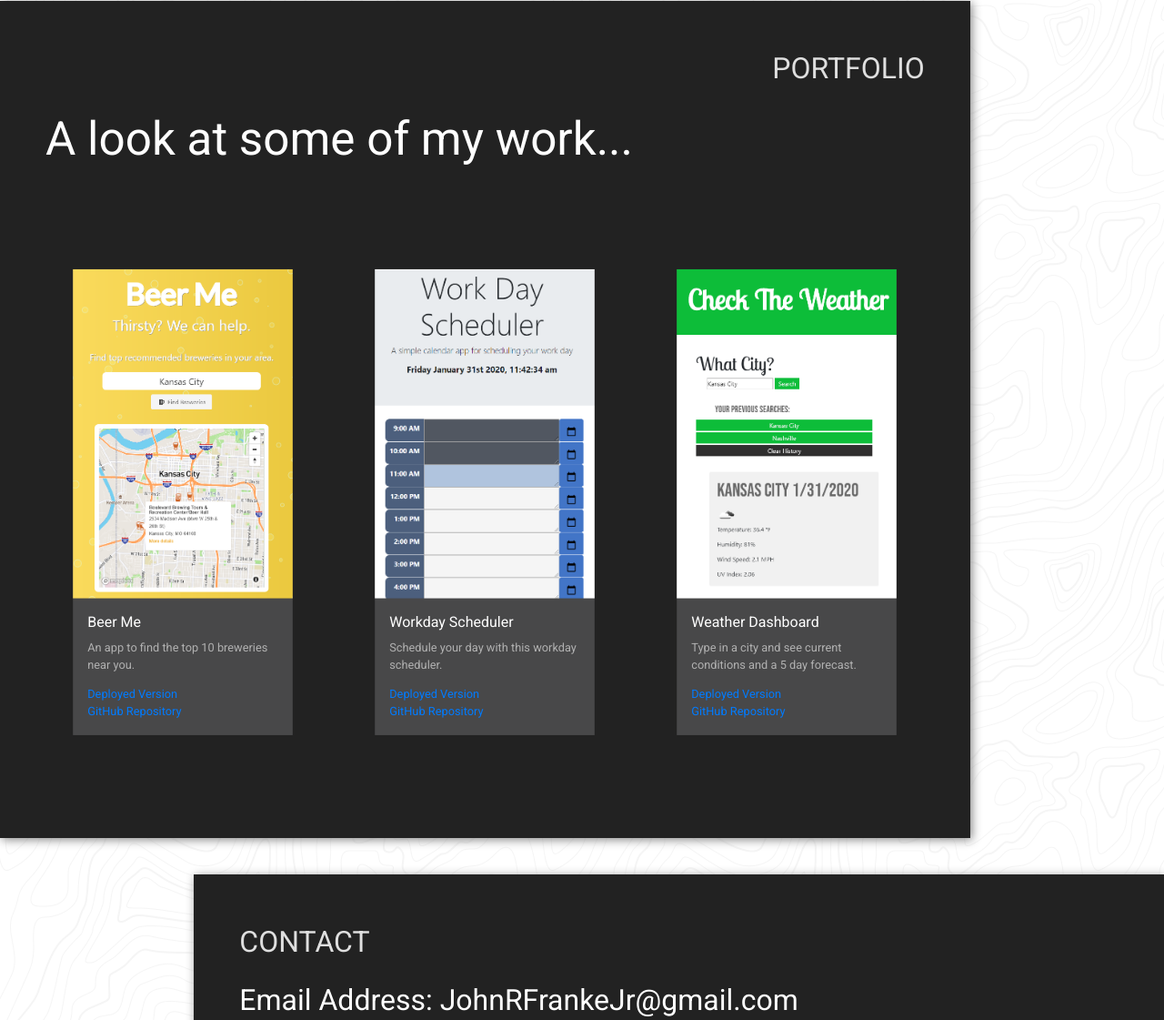
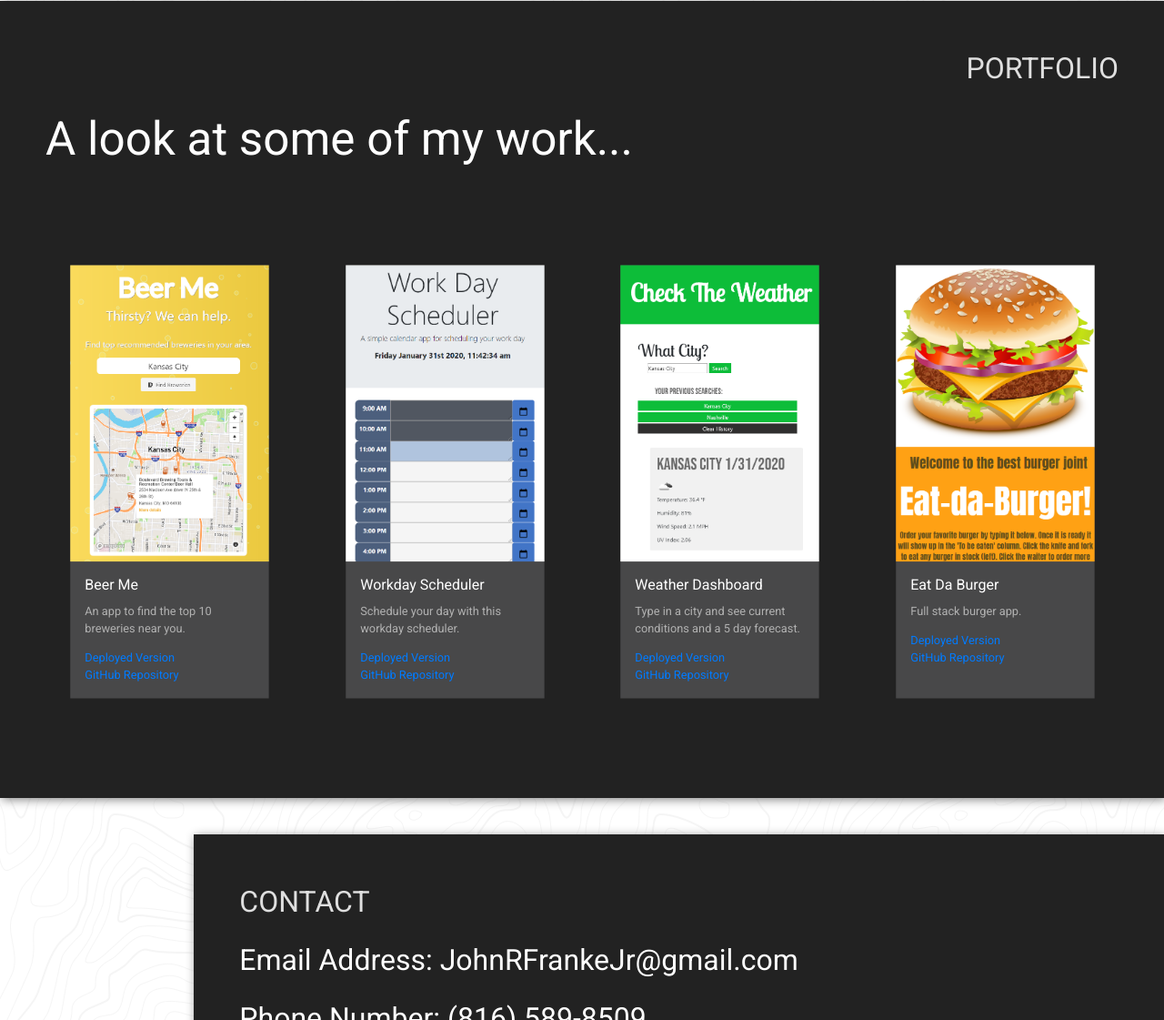
Before and after one commit to johnfranke/johnfranke.github.io, a plain HTML site: page index.html in a window 1280 px wide. Shown: the part 811-1932 px from the top of the page at 91% size. Drawn offline with nearby package versions, Linux system fonts and the light colour scheme.

Commit message:
added Eat-Da-Burger to portfolio

```diff
--- a/index.html
+++ b/index.html
@@ -52,7 +52,7 @@
     </div>
 
     <div class="row col-12 m-0 p-0" id="portfolio-section">
-        <div class="col-md-10 content">
+        <div class="col-md-12 content">
             <p class="title text-right">PORTFOLIO</p>
             <p class="content-bold">A look at some of my work...</p>
             <br>
@@ -87,11 +87,22 @@
                     <a href="https://github.com/johnfranke/Weather-Dashboard" target="_blank">GitHub Repository</a>
                   </div>
                  </div>
+
+              <div class="card">
+                <img src="./port-burger.png" class="card-img-top" alt="Eat Da Burger">
+                <div class="card-body">
+                  <h5 class="card-title">Eat Da Burger</h5>
+                  <p class="card-text">Full stack burger app.</p>
+                  <a class="card-title" href="https://blooming-depths-79016.herokuapp.com/" target="_blank">Deployed Version</a>
+                  <br>
+                  <a href="https://github.com/johnfranke/Burger" target="_blank">GitHub Repository</a>
+                </div>
               </div>
+            </div>
 
         </div>
-        <div class="col-md-2">
-        </div>
+        <!-- <div class="col-md-1">
+        </div> -->
     </div>
 
     <div class="row col-12 m-0 p-0" id="contact-section">
```
Also changed, not shown: port-burger.png (added).
